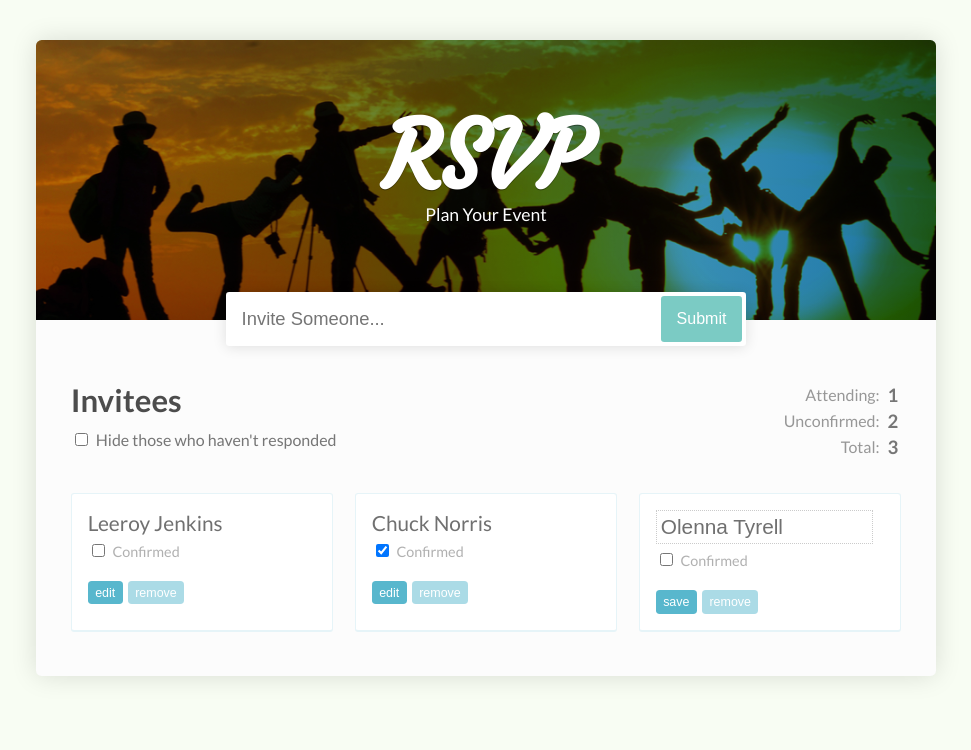
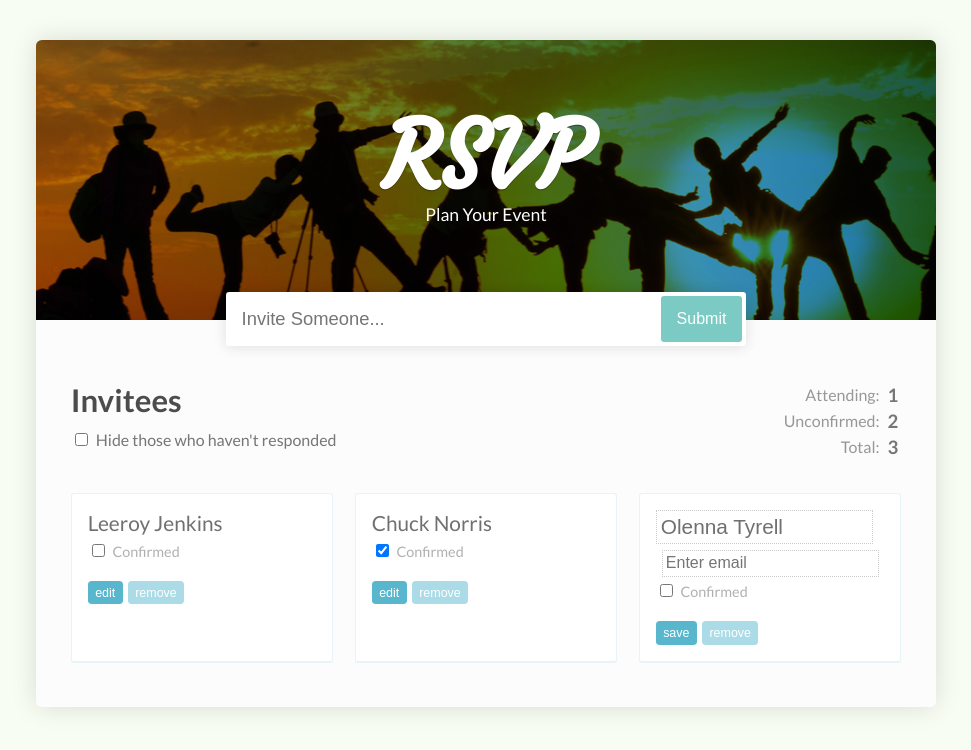
Before and after one commit to jcsilverio/RSVP, a React (Create React App) app: page / in a window 1280 px wide. Shown: the top 750 px of the page, without its empty margins (154-1125 px from the left). Built offline with nearby package versions, Linux system fonts and the light colour scheme.

Commit message:
email input displays on editing guest

```diff
--- a/src/GuestName.js
+++ b/src/GuestName.js
@@ -6,9 +6,13 @@ import PropTypes from 'prop-types';
 const GuestName  = props => {
   if (props.isEditing) {
     return (
+      <div>
       <input type="text"
        value={props.children}
        onChange={props.handleNameEdits} />
+      <input type="text"
+        placeholder="Enter email" />
+        </div>
 
       );
   }
@@ -17,6 +21,7 @@ const GuestName  = props => {
       {props.children}
     </span>
      );
+
 };
 
 
```
